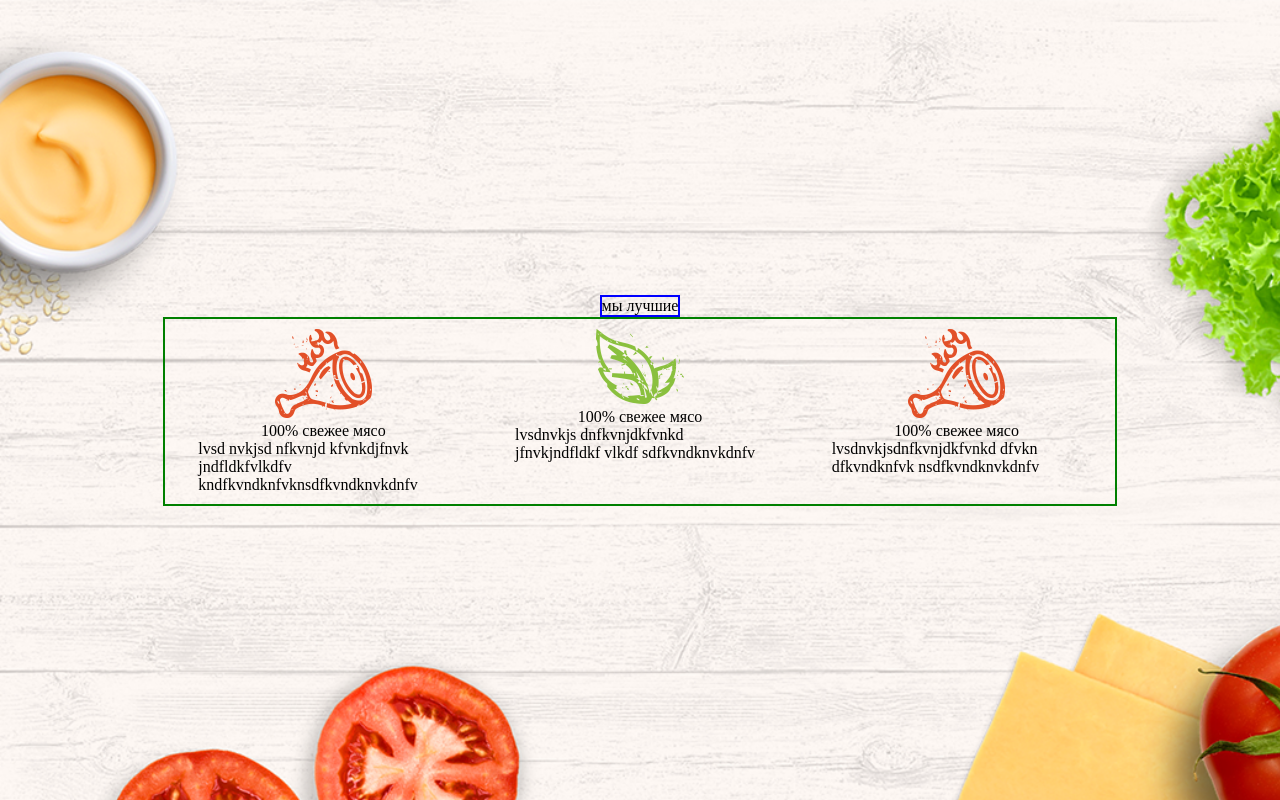
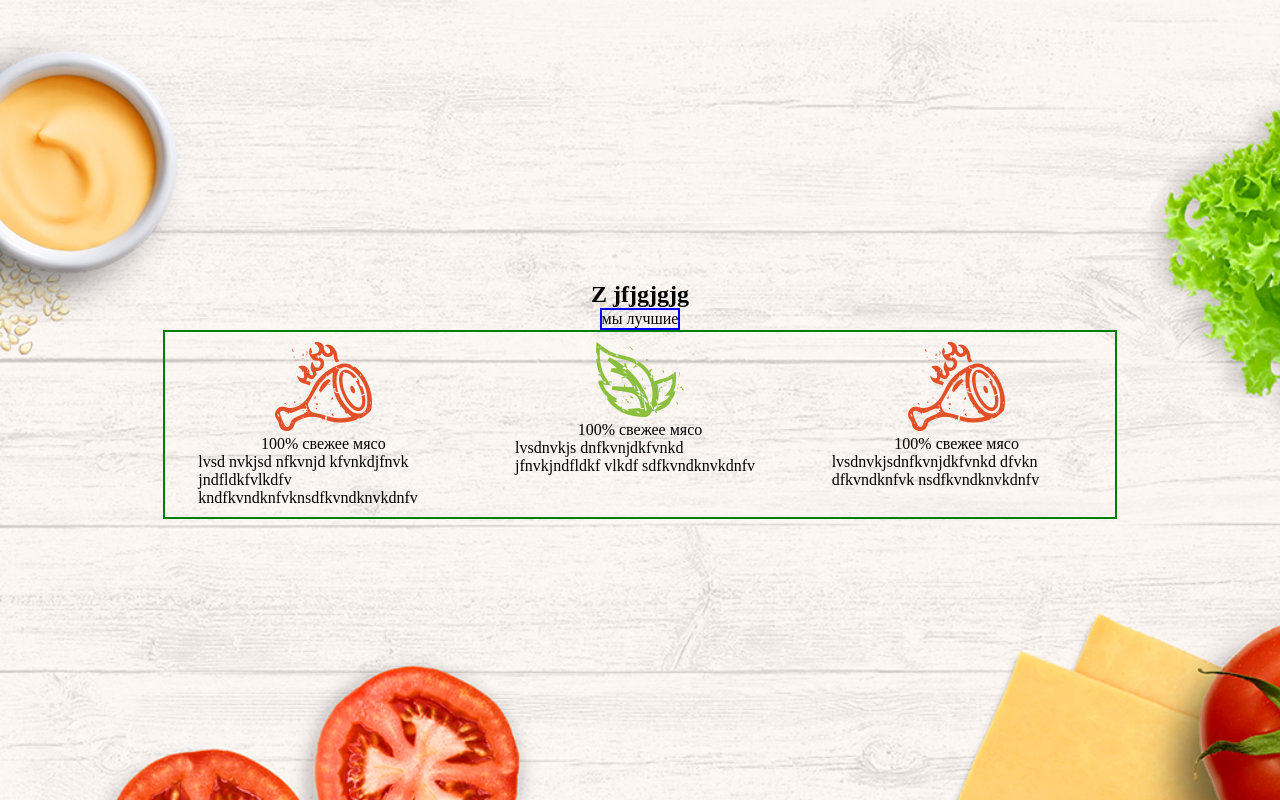
Before and after one commit to prilipa/temp, a plain HTML site: page index.html in a window 1280 px wide. Drawn offline with Linux system fonts and the light colour scheme.

Commit message:
add commit nedobyk

```diff
--- a/index.html
+++ b/index.html
@@ -11,7 +11,7 @@
     <div class="wraper">
         <section class="section">
             <div class="container">
-
+<h1 class="title__header">Z jfjgjgjg</h1>
                 <div class="container__slogan">
                     мы лучшие
 
```
